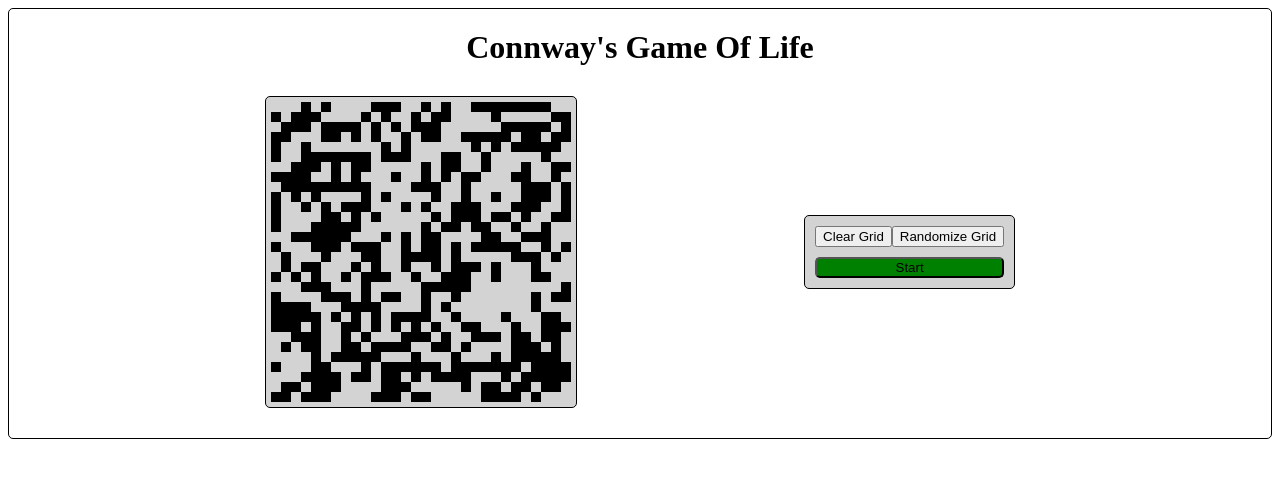
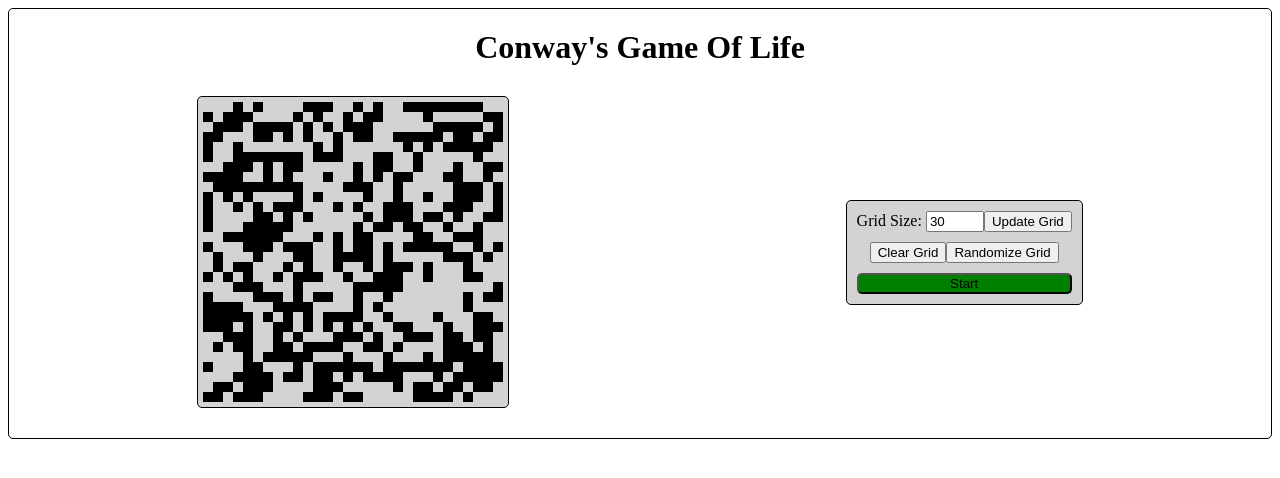
Before and after one commit to MrT3313/GameOfLife, a React (Create React App) app in the folder client/: page / in a window 1280 px wide. Shown: the top 478 px of the page. Built offline with nearby package versions, Linux system fonts and the light colour scheme.

Commit message:
ReadMe Update

```diff
--- a/client/src/App.js
+++ b/client/src/App.js
@@ -91,7 +91,7 @@ function App() {
 
     // - C - SetTimeout
     setTimeout(runSimulation, simSpeed)
-  }, [])
+  }, [size])
 
   // - 6 - Iteration
   const runIteration = () => {
@@ -122,7 +122,7 @@ function App() {
 
   return (
     <div className="App">
-      <h1>Connway's Game Of Life</h1>
+      <h1>Conway's Game Of Life</h1>
       <div className="Game">
         <div
           className="gridContainer"
--- a/client/src/components/AppStateForm.js
+++ b/client/src/components/AppStateForm.js
@@ -31,7 +31,7 @@ function AppStateForm(props) {
                     - size state does not seem to be getting to simulation function
                         - does this need a useRef like the "running" state since the function is only being made once?
                 */}
-                {/* <form className="updateGrid"
+                <form className="updateGrid"
                     onSubmit={submitHelper}
                 >
                     <label>Grid Size: </label>
@@ -43,7 +43,7 @@ function AppStateForm(props) {
                         style={{width:"50px"}}
                     />
                     <button>Update Grid</button>
-                </form> */}
+                </form>
                 <form className="generationZeroStates">
                     <button onClick={e => clear(e)}>
                         Clear Grid
--- a/client/src/styles/app.css
+++ b/client/src/styles/app.css
@@ -14,7 +14,7 @@
     display: flex;
     justify-content: space-around;
 
-    width: 80%;
+    width: 100%;
     padding: 10px;
 }
 
```
Also changed, not shown: client/src/assets/0.5.0_ConwaysGameOfLife.png (added), 1 other file (tests, documents, lock files or other folders).
